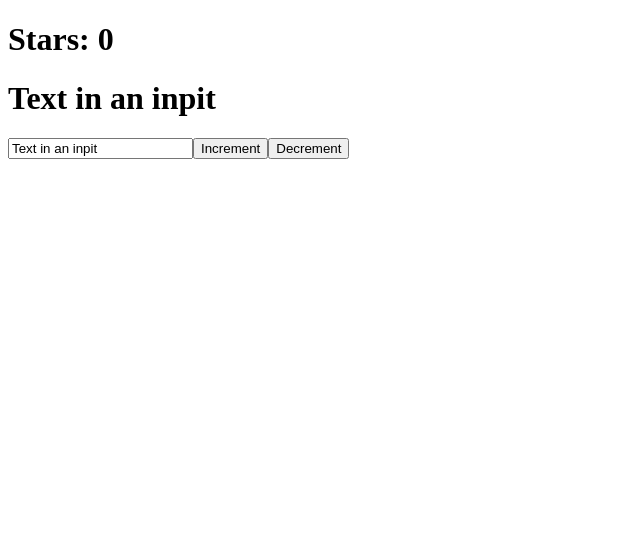
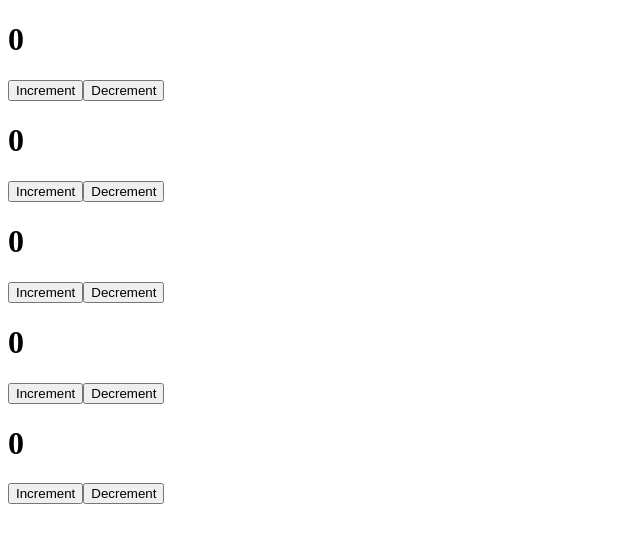
Before and after one commit to andreybakanovsky/React, a React (Create React App) app in the folder react-fund-course/: page / in a window 1280 px wide. Shown: the top 542 px of the page, without its empty margins (0-640 px from the left). Built offline with nearby package versions, Linux system fonts and the light colour scheme.

Commit message:
3h course - add a component

```diff
--- a/react-fund-course/src/App.js
+++ b/react-fund-course/src/App.js
@@ -1,28 +1,16 @@
 import React, { useState } from 'react';
+import Counter from './components/counter';
 
 function App() {
-  const [stars, setStars] = useState(0); // it's hook
-  const [value, setValue ] = useState('Text in an inpit'); // it's hook
-
-  function increment() {
-    setStars(stars + 1);
-  }
-
-  function decrement() {
-    setStars(stars - 1);
-  }
+  const [value, setValue] = useState('Text in an inpit'); // it's hook
 
   return (
     <div className="App">
-      <h1> Stars:  {stars} </h1>
-      <h1> {value} </h1>
-      <input
-      type="text"
-       value={value}
-       onChange={event => setValue(event.target.value)} // двухстороннее связывание
-       />
-      <button onClick={increment}> Increment </button>
-      <button onClick={decrement}> Decrement </button>
+      <Counter />
+      <Counter />
+      <Counter />
+      <Counter />
+      <Counter />
     </div>
   );
 }
--- /dev/null
+++ b/react-fund-course/src/components/counter.jsx
@@ -0,0 +1,23 @@
+import React, { useState } from 'react';
+
+const Counter = function () {
+    const [count, setCount] = useState(0);
+
+    function increment() {
+        setCount(count + 1);
+      }
+
+      function decrement() {
+        setCount(count - 1);
+      }
+
+    return (
+        <div>
+            <h1> {count} </h1>
+            <button onClick={increment}> Increment </button>
+            <button onClick={decrement}> Decrement </button>
+        </div>
+    )
+}
+
+export default Counter;
```
